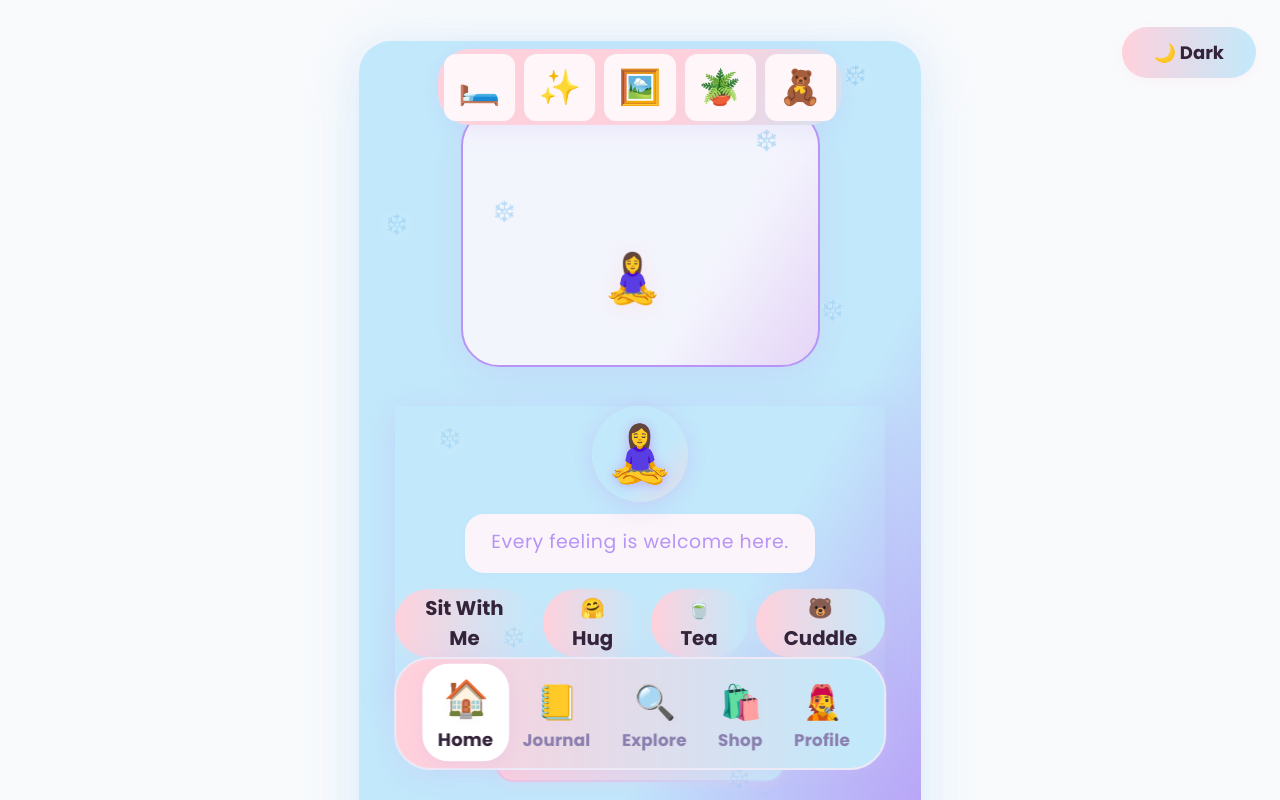
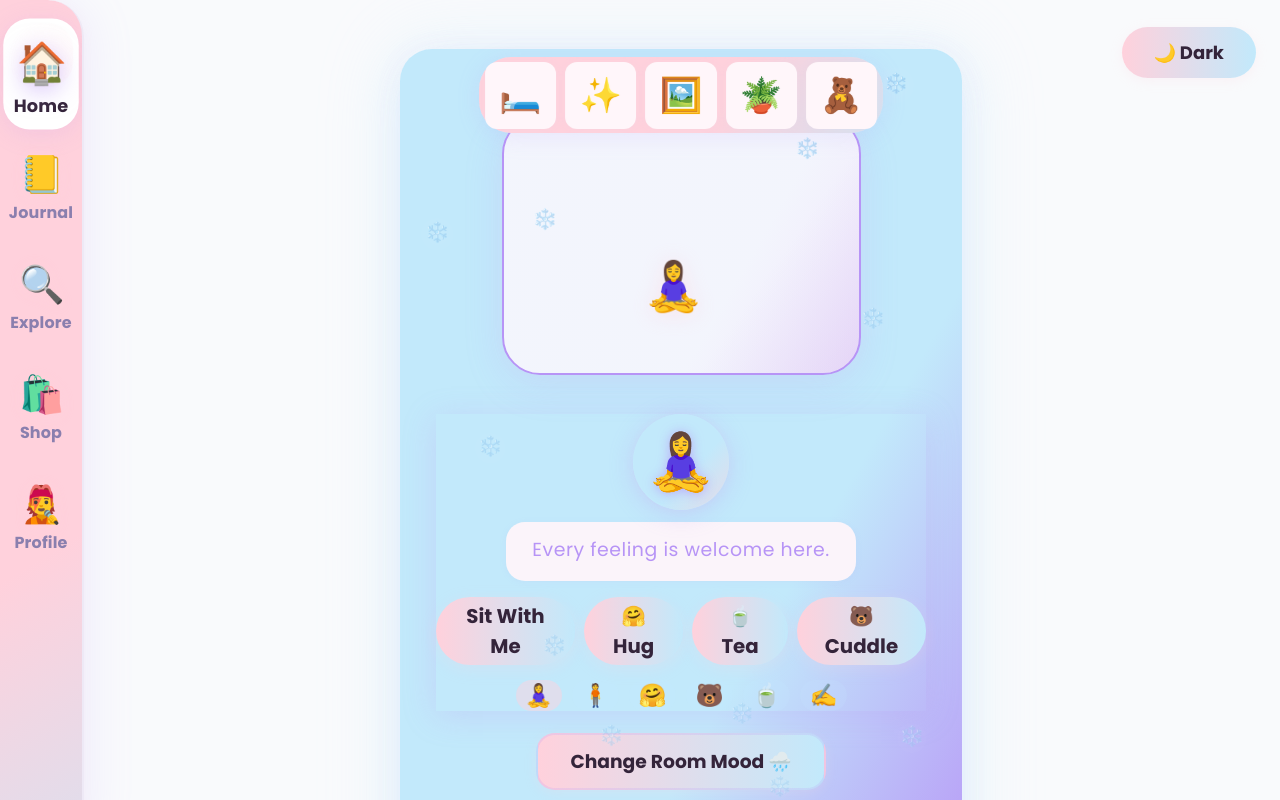
Before and after one commit to Workflow-Manager-admin/cozydreams-105076-ca60f549, a React (Create React App) app in the folder frontend_web_app/: page / in a window 1280 px wide. Shown: the top 800 px of the page. Built offline with nearby package versions, Linux system fonts and the light colour scheme; the HTML template or start-up script is replaced by a standard one.

Commit message:
CheckPoint

```diff
--- a/frontend_web_app/src/App.js
+++ b/frontend_web_app/src/App.js
@@ -1,22 +1,21 @@
 import React, { useState, useEffect } from "react";
-import { BrowserRouter as Router, Routes, Route } from "react-router-dom";
+import { BrowserRouter as Router, Routes, Route, useLocation } from "react-router-dom";
 import "./ui/GlobalStyle.css";
 import theme from "./theme";
-import BottomNavBar from "./components/BottomNavBar";
-
 import HomeScreen from "./screens/HomeScreen";
 import JournalScreen from "./screens/JournalScreen";
 import ExploreScreen from "./screens/ExploreScreen";
 import ShopScreen from "./screens/ShopScreen";
 import ProfileScreen from "./screens/ProfileScreen";
+import SidebarNav from "./components/SidebarNav";
 
 /**
  * CozyDreams App Entry Point (SPA).
- * Applies pastel global theme and routes to main whimsical screens.
+ * Uses a dreamy vertical sidebar nav and routes to main whimsical screens.
  */
 // PUBLIC_INTERFACE
 function App() {
-  // Theme state (future: expand to support night/seasonal themes)
+  // Theme state
   const [appTheme, setAppTheme] = useState("light");
 
   useEffect(() => {
@@ -28,6 +27,7 @@ function App() {
     setAppTheme((prev) => (prev === "light" ? "dark" : "light"));
   };
 
+  // Main layout with sidebar
   return (
     <Router>
       <button
@@ -45,7 +45,9 @@ function App() {
       >
         {appTheme === "light" ? "🌙 Dark" : "☀️ Light"}
       </button>
-      <div style={{ minHeight: "100vh", paddingBottom: "6.2rem", background: "var(--color-bg)" }}>
+      <div className="app-layout">
+        <SidebarNav />
+        <main className="main-content-float">
           <Routes>
             <Route path="/" element={<HomeScreen />} />
             <Route path="/journal" element={<JournalScreen />} />
@@ -53,8 +55,8 @@ function App() {
             <Route path="/shop" element={<ShopScreen />} />
             <Route path="/profile" element={<ProfileScreen />} />
           </Routes>
+        </main>
       </div>
-      <BottomNavBar />
     </Router>
   );
 }
--- a/frontend_web_app/src/components/BottomNavBar.css
+++ b/frontend_web_app/src/components/BottomNavBar.css
@@ -1,81 +1 @@
-.bottom-navbar {
-  position: fixed;
-  left: 50%;
-  transform: translateX(-50%);
-  bottom: 30px;
-  z-index: 30;
-  display: flex;
-  justify-content: space-between;
-  background: linear-gradient(
-    90deg,
-    var(--color-primary) 5%,
-    var(--color-secondary) 95%
-  );
-  box-shadow: 0 10px 36px rgba(187, 153, 255, 0.16),
-    0 2px 18px rgba(255, 209, 220, 0.11);
-  border-radius: 36px;
-  padding: 0.6rem 1.6rem 0.4rem 1.6rem;
-  width: 92vw;
-  max-width: 430px;
-  min-width: 270px;
-  gap: 0.15em;
-  border: 2.1px solid var(--color-border);
-  transition: box-shadow 0.16s, background 0.22s;
-  backdrop-filter: blur(10px);
-}
-
-.nav-item {
-  display: flex;
-  flex-direction: column;
-  align-items: center;
-  color: var(--color-text-secondary);
-  text-decoration: none;
-  font-family: var(--font);
-  font-size: 1.14em;
-  font-weight: 600;
-  padding: 0.36em 0.7em;
-  border-radius: 24px;
-  background: transparent;
-  transition:
-    color 0.17s,
-    background 0.13s,
-    transform 0.13s,
-    box-shadow 0.18s;
-  cursor: pointer;
-}
-
-.nav-item .emoji {
-  font-size: 1.65em;
-  filter: drop-shadow(0 1px 3px #ffd1dc2b);
-  margin-bottom: 0.04em;
-  letter-spacing: -0.04em;
-}
-
-.nav-item .label {
-  font-size: 0.82em;
-  margin-top: -0.1em;
-  letter-spacing: 0.01em;
-}
-
-.nav-item:hover, .nav-item.active {
-  color: var(--color-text-primary);
-  background: var(--color-card);
-  box-shadow: 0 4px 16px #b794f621;
-  transform: translateY(-2px) scale(1.07);
-}
-
-@media (max-width: 600px) {
-  .bottom-navbar {
-    bottom: 10px;
-    width: 97vw;
-    padding: 0.55rem 0.2rem 0.35rem 0.2rem;
-    min-width: 0;
-  }
-  .nav-item {
-    font-size: 0.97em;
-    padding: 0.22em 0.31em;
-  }
-  .nav-item .emoji {
-    font-size: 1.32em;
-  }
-}
+/* DEPRECATED: BottomNavBar styles removed; navigation is handled by SidebarNav vertical bar. */
--- a/frontend_web_app/src/components/BottomNavBar.js
+++ b/frontend_web_app/src/components/BottomNavBar.js
@@ -1,43 +1,8 @@
-import React from "react";
-import { NavLink, useLocation } from "react-router-dom";
-import "./BottomNavBar.css";
-
 /**
- * PUBLIC_INTERFACE
- * BottomNavBar: Floating and pastel navigation bar for 5 tabs.
- * Renders below main content, styled for soft, dreamy, whimsical UI.
+ * DEPRECATED: BottomNavBar has been replaced by SidebarNav (vertical left nav).
+ * This file is unused and can be safely removed in the future.
  */
-const navTabs = [
-  { path: "/", label: "Home", emoji: "🏠" },
-  { path: "/journal", label: "Journal", emoji: "📒" },
-  { path: "/explore", label: "Explore", emoji: "🔍" },
-  { path: "/shop", label: "Shop", emoji: "🛍️" },
-  { path: "/profile", label: "Profile", emoji: "🧑‍🎤" },
-];
-
 function BottomNavBar() {
-  const location = useLocation();
-
-  return (
-    <nav className="bottom-navbar">
-      {navTabs.map((tab) => (
-        <NavLink
-          key={tab.path}
-          to={tab.path}
-          end={tab.path === "/"}
-          className={({ isActive }) =>
-            `nav-item${isActive ? " active" : ""} ${
-              location.pathname.startsWith(tab.path) && tab.path !== "/" ? "active" : ""
-            }`
-          }
-          aria-label={tab.label}
-        >
-          <span className="emoji">{tab.emoji}</span>
-          <span className="label">{tab.label}</span>
-        </NavLink>
-      ))}
-    </nav>
-  );
+  return null;
 }
-
 export default BottomNavBar;
--- /dev/null
+++ b/frontend_web_app/src/components/SidebarNav.css
@@ -0,0 +1,148 @@
+.sidebar-nav {
+  position: fixed;
+  top: 0;
+  left: 0;
+  height: 100vh;
+  width: 82px;
+  z-index: 40;
+  background: linear-gradient(148deg, var(--color-primary) 65%, var(--color-secondary) 130%);
+  box-shadow: 8px 1.5px 44px 0 rgba(187, 153, 255, 0.13), 0 1.5px 13px #ffd1dc16;
+  border-radius: 0 36px 36px 0;
+  display: flex;
+  flex-direction: column;
+  align-items: center;
+  transition: box-shadow 0.2s, width 0.22s;
+  overflow-x: hidden;
+  padding-top: 22px;
+  padding-bottom: 24px;
+  border-right: 2.2px solid var(--color-border);
+  animation: floatSidebarIn 0.77s cubic-bezier(.71,1.3,.59,0.98);
+}
+
+@keyframes floatSidebarIn {
+  from {
+    opacity: 0;
+    transform: translateX(-56px) scale(.95);
+  }
+  to {
+    opacity: 1;
+    transform: translateX(0) scale(1);
+  }
+}
+
+.sidebar-nav-inner {
+  display: flex;
+  flex-direction: column;
+  width: 100%;
+  align-items: center;
+  gap: 6px;
+}
+
+.sidebar-nav-item {
+  background: transparent;
+  border-radius: 24px;
+  display: flex;
+  flex-direction: column;
+  align-items: center;
+  color: var(--color-text-secondary);
+  text-decoration: none;
+  font-family: var(--font);
+  font-size: 1.07em;
+  font-weight: 600;
+  padding: 13px 0 9px 0;
+  margin: 0.1em 0;
+  width: 68px;
+  margin-left: 0.16em;
+  margin-right: 0.16em;
+  transition:
+    color 0.18s,
+    background 0.15s,
+    transform 0.14s,
+    box-shadow 0.21s;
+  box-shadow: none;
+  outline: none;
+  cursor: pointer;
+  border: none;
+  position: relative;
+}
+
+.sidebar-nav-item .emoji {
+  font-size: 1.9em;
+  filter: drop-shadow(0 2px 8px #ffd1dc36);
+  margin-bottom: -2px;
+  letter-spacing: -0.04em;
+  transition: filter 0.18s;
+}
+
+.sidebar-nav-item .label {
+  font-size: 0.83em;
+  margin-top: 0.01em;
+  letter-spacing: 0.01em;
+}
+
+.sidebar-nav-item.active,
+.sidebar-nav-item:focus,
+.sidebar-nav-item:hover {
+  color: var(--color-text-primary);
+  background: var(--color-card);
+  box-shadow: 0 4px 22px #b794f62b, 0 1.8px 8px #ffd1dc12;
+  transform: scale(1.11);
+  outline: none;
+}
+
+.sidebar-nav-item.active .emoji {
+  filter: drop-shadow(0 5px 11px #b794f684);
+}
+
+.sidebar-nav-item:active {
+  background: #ffd1dc33;
+  transform: scale(0.96);
+}
+
+/* pastel soft border highlight for active tab */
+.sidebar-nav-item.active::before {
+  content: '';
+  display: block;
+  position: absolute;
+  left: 9px;
+  top: 8px;
+  width: 50px;
+  height: 50px;
+  border-radius: 40%;
+  background: radial-gradient(circle at 70% 60%, #ffd1dc44, transparent 81%);
+  z-index: -1;
+  pointer-events: none;
+  animation: pastelPulse 1.8s infinite alternate;
+}
+
+@keyframes pastelPulse {
+  from { opacity: 0.94; transform: scale(0.81);}
+  to   { opacity: 0.65; transform: scale(1.16);}
+}
+
+/* Hide the sidebar on small screens (optional – or keep as slide-out menu) */
+@media (max-width: 700px) {
+  .sidebar-nav {
+    width: 62px;
+    min-width: 46px;
+    padding-top: 6px;
+    padding-bottom: 10px;
+  }
+  .sidebar-nav-item {
+    font-size: 0.89em;
+    padding: 10px 0 8px 0;
+    width: 42px;
+  }
+  .sidebar-nav-item .emoji {
+    font-size: 1.37em;
+  }
+}
+
+/* Give space for sidebar in mobile layout */
+@media (max-width: 600px) {
+  .sidebar-nav {
+    width: 51px;
+    min-width: 38px;
+    border-radius: 0 18px 18px 0;
+  }
+}
--- /dev/null
+++ b/frontend_web_app/src/components/SidebarNav.js
@@ -0,0 +1,46 @@
+import React from "react";
+import { NavLink, useLocation } from "react-router-dom";
+import "./SidebarNav.css";
+
+const navTabs = [
+  { path: "/", label: "Home", emoji: "🏠" },
+  { path: "/journal", label: "Journal", emoji: "📒" },
+  { path: "/explore", label: "Explore", emoji: "🔍" },
+  { path: "/shop", label: "Shop", emoji: "🛍️" },
+  { path: "/profile", label: "Profile", emoji: "🧑‍🎤" },
+];
+
+/**
+ * PUBLIC_INTERFACE
+ * SidebarNav: Dreamy, floating, pastel vertical nav for CozyDreams main navigation.
+ * Pinned to the left, full height, with animated rounded pastel tabs.
+ */
+function SidebarNav() {
+  const location = useLocation();
+
+  return (
+    <nav className="sidebar-nav" aria-label="Main Navigation">
+      <div className="sidebar-nav-inner">
+        {navTabs.map((tab) => (
+          <NavLink
+            key={tab.path}
+            to={tab.path}
+            end={tab.path === "/"}
+            className={({ isActive }) =>
+              `sidebar-nav-item${isActive ? " active" : ""} ${
+                location.pathname.startsWith(tab.path) && tab.path !== "/" ? "active" : ""
+              }`
+            }
+            aria-label={tab.label}
+            tabIndex={0}
+          >
+            <span className="emoji">{tab.emoji}</span>
+            <span className="label">{tab.label}</span>
+          </NavLink>
+        ))}
+      </div>
+    </nav>
+  );
+}
+
+export default SidebarNav;
--- a/frontend_web_app/src/ui/GlobalStyle.css
+++ b/frontend_web_app/src/ui/GlobalStyle.css
@@ -128,9 +128,45 @@ input:focus, textarea:focus {
   border-radius: 12px;
 }
 
+/* Layout for sidebar + main */
+.app-layout {
+  display: flex;
+  min-height: 100vh;
+  width: 100%;
+  flex-direction: row;
+  background: var(--color-bg);
+}
+
+/* Main content floats right of sidebar */
+.main-content-float {
+  margin-left: 82px; /* must match sidebar width */
+  flex: 1 1 0%;
+  display: flex;
+  flex-direction: column;
+  align-items: center;
+  justify-content: start;
+  background: var(--color-bg);
+  min-height: 100vh;
+  width: 100%;
+  transition: margin-left 0.23s;
+  position: relative;
+  z-index: 1;
+}
+
+@media (max-width: 700px) {
+  .main-content-float {
+    margin-left: 62px;
+  }
+}
+@media (max-width: 600px) {
+  .main-content-float {
+    margin-left: 51px;
+  }
+}
+
 /* Floating screen wrapper for main views */
 .floating-screen {
-  margin: 2.3rem auto 6.4rem auto;
+  margin: 2.7rem auto 2.2rem auto;
   background: var(--color-card);
   border-radius: calc(var(--border-radius) + 10px);
   box-shadow: var(--card-shadow), 0 4px 24px #ffd1dc1a;
```
Also changed, not shown: 1 other file (tests, documents, lock files or other folders). Lines whose indentation alone changed are shown as unchanged.
